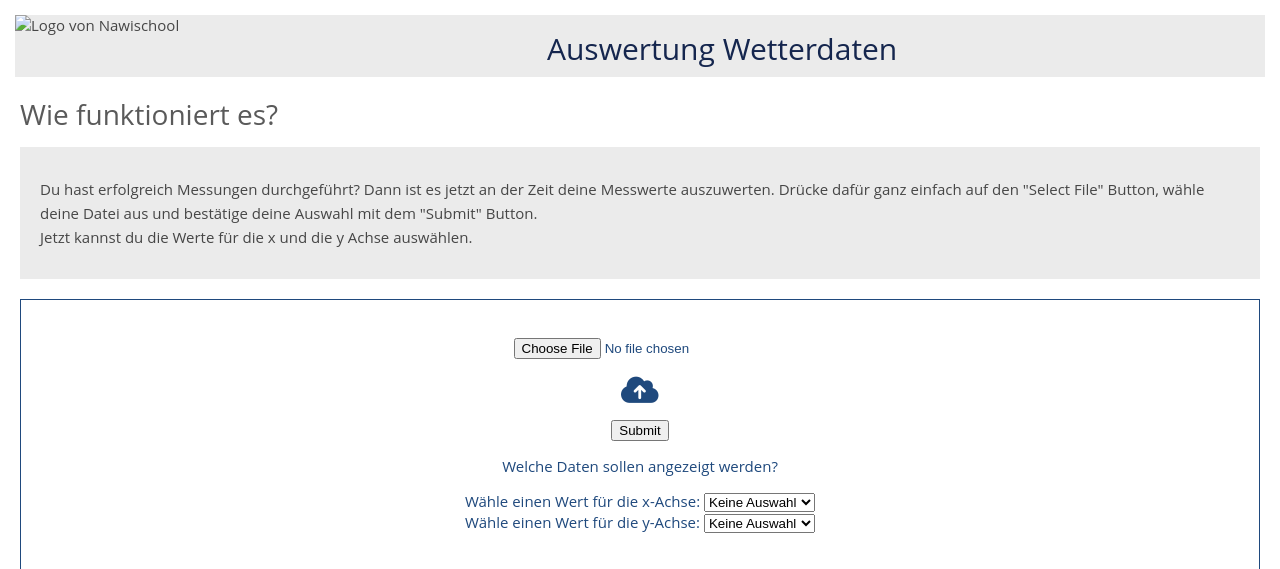
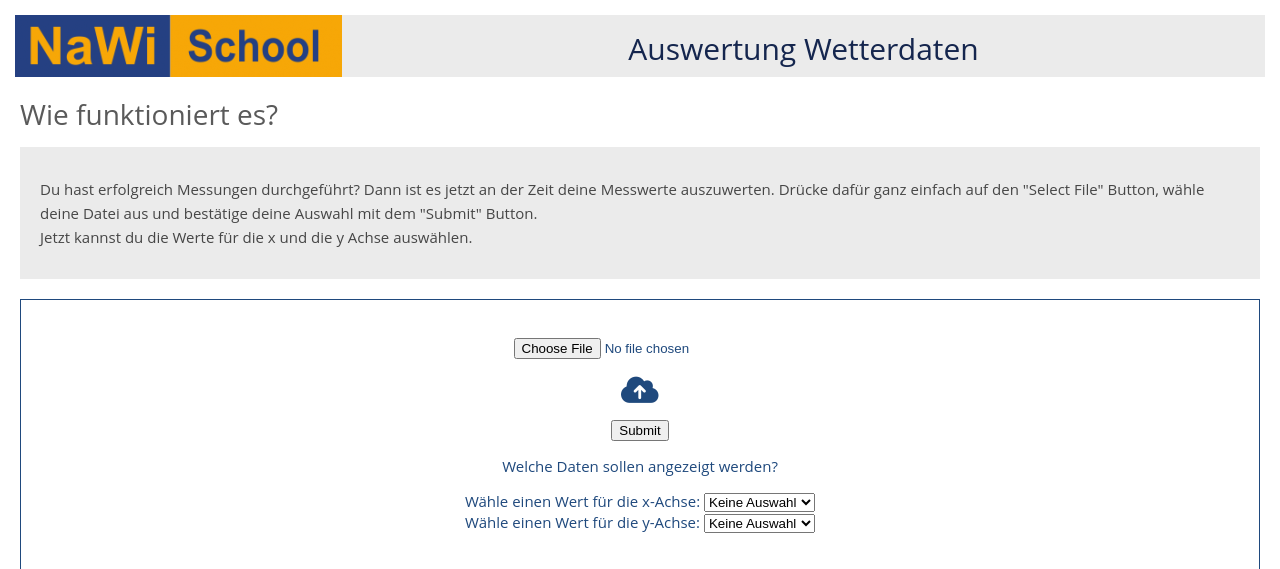
Before and after one commit to maximilianKalff/Wetterdatenauswertung, a plain HTML site: page index.html in a window 1280 px wide. Shown: the top 569 px of the page. Drawn offline with nearby package versions, Linux system fonts and the light colour scheme; the site is published under a folder, as on GitHub Pages, so addresses that start at the root find nothing.

Commit message:
Update index.html

```diff
--- a/index.html
+++ b/index.html
@@ -13,7 +13,7 @@
 
     <!-- === HEADER ===-->
     <div class="header">
-        <img src="/src/logo.png" alt="Logo von Nawischool">
+        <img src="src/logo.png" alt="Logo von Nawischool">
         <p> Auswertung Wetterdaten</p>
     </div>
 
```
